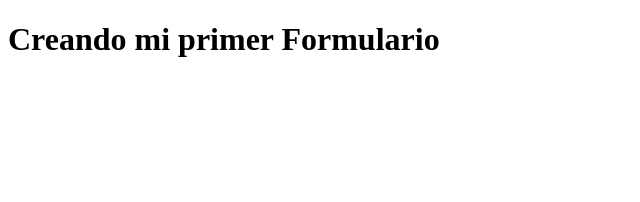
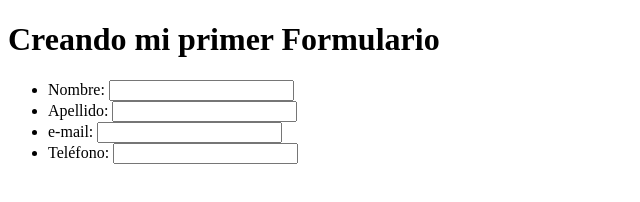
Before and after one commit to LucasFerreiraUBA/miPrimerFormulario, a plain HTML site: page index.html in a window 1280 px wide. Shown: the whole page, without its empty margins (0-640 px from the left). Drawn offline with Linux system fonts and the light colour scheme.

Commit message:
Agrega estructura básica de formulario: -> (nom,ape,mail,tel)

```diff
--- a/index.html
+++ b/index.html
@@ -8,6 +8,25 @@
 </head>
 <body>
     <h1>Creando mi primer Formulario</h1>
-    <form action="#" method="post"></form>
+    <form action="#" method="post">
+        <ul>
+            <li>
+                <label for="nombre">Nombre: </label>
+                <input type="text" id="nombre">
+            </li>
+            <li>
+                <label for="apellido">Apellido: </label>
+                <input type="text" id="apellido">
+            </li>
+            <li>
+                <label for="mail">e-mail:</label>
+                <input type="text" id="mail">
+            </li>
+            <li>
+                <label for="telefono">Teléfono:</label>
+                <input type="text" id="telefono">
+            </li>
+        </ul>
+    </form>
 </body>
 </html>
```
